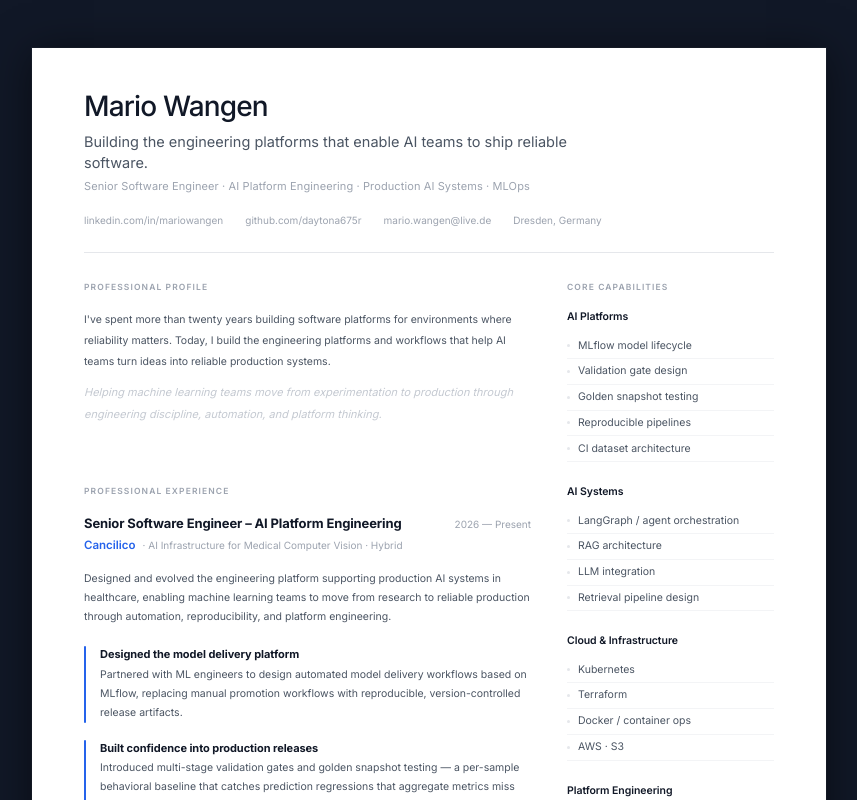
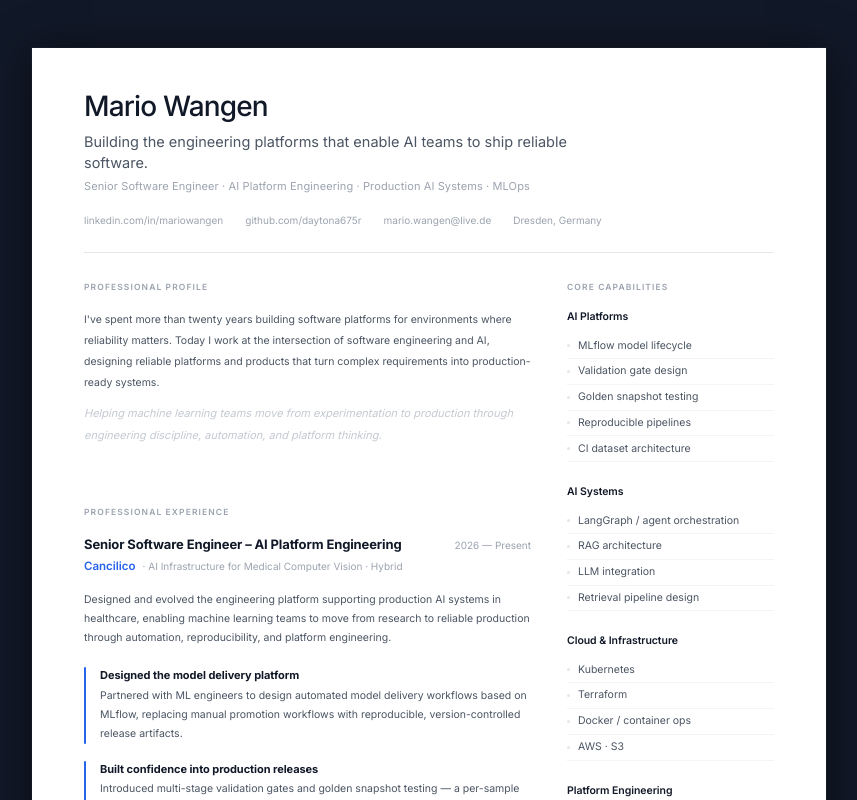
Before and after one commit to daytona675r/LiveCV, a React (Vite) app: page / in a window 1280 px wide. Shown: the whole page, without its empty margins (211-1068 px from the left). Built offline with nearby package versions, Linux system fonts and the light colour scheme.

Commit message:
Update professional profile and technology stack

```diff
--- a/src/app/App.tsx
+++ b/src/app/App.tsx
@@ -112,7 +112,7 @@ const stack = [
   { cat: "AI / ML", items: ["MLflow", "LangGraph", "LangChain", "OpenAI API", "DVC"] },
   { cat: "Infrastructure", items: ["Kubernetes", "Terraform", "Docker", "AWS", "S3"] },
   { cat: "Languages", items: ["Python", "TypeScript", ".NET"] },
-  { cat: "Frameworks & Tools", items: ["FastAPI", "React", "PostgreSQL", "Pixi", "Git"] },
+  { cat: "Frameworks & Tools", items: ["FastAPI", "React", "Angular", "PostgreSQL", "Pixi", "Git"] },
 ];
 
 const sLabel: React.CSSProperties = {
@@ -216,7 +216,7 @@ function Page1() {
           <div style={{ marginBottom: 30 }}>
             <SectionLabel>Professional Profile</SectionLabel>
             <p style={profileBodyStyle}>
-              I've spent more than twenty years building software platforms for environments where reliability matters. Today, I build the engineering platforms and workflows that help AI teams turn ideas into reliable production systems.
+              I've spent more than twenty years building software platforms for environments where reliability matters. Today I work at the intersection of software engineering and AI, designing reliable platforms and products that turn complex requirements into production-ready systems.
             </p>
             <p style={{ ...profileBodyStyle, marginTop: 9, marginBottom: 60, fontWeight: 300, fontSize: 11, color: TEXT_QUOTE, fontStyle: "italic" }}>
               Helping machine learning teams move from experimentation to production through engineering discipline, automation, and platform thinking.
@@ -523,7 +523,7 @@ function PdfDocument() {
             <View style={{ marginBottom: pt(30) }}>
               <PdfSectionLabel>Professional Profile</PdfSectionLabel>
               <Text style={pdfStyles.profileBody}>
-                I've spent more than twenty years building software platforms for environments where reliability matters. Today, I apply that experience to <Text style={{ fontWeight: 700 }}>production AI</Text>—designing the engineering systems that enable machine learning teams to build, validate, deploy, and operate AI with confidence.
+                I've spent more than twenty years building software platforms for environments where reliability matters. Today I work at the intersection of software engineering and AI, designing reliable platforms and products that turn complex requirements into production-ready systems.
               </Text>
               <Text style={pdfStyles.quote}>Helping machine learning teams move from experimentation to production through engineering discipline, automation, and platform thinking.</Text>
             </View>
```
